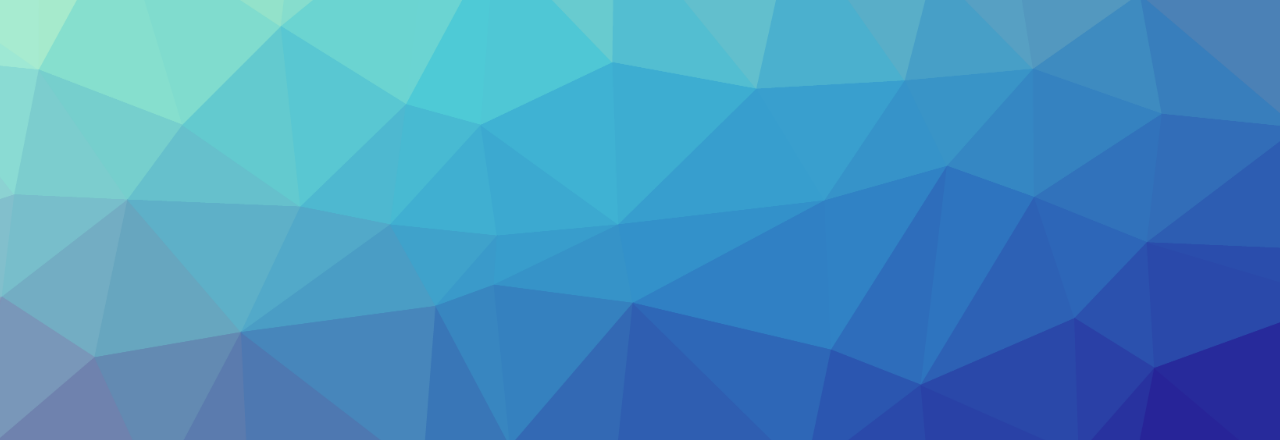
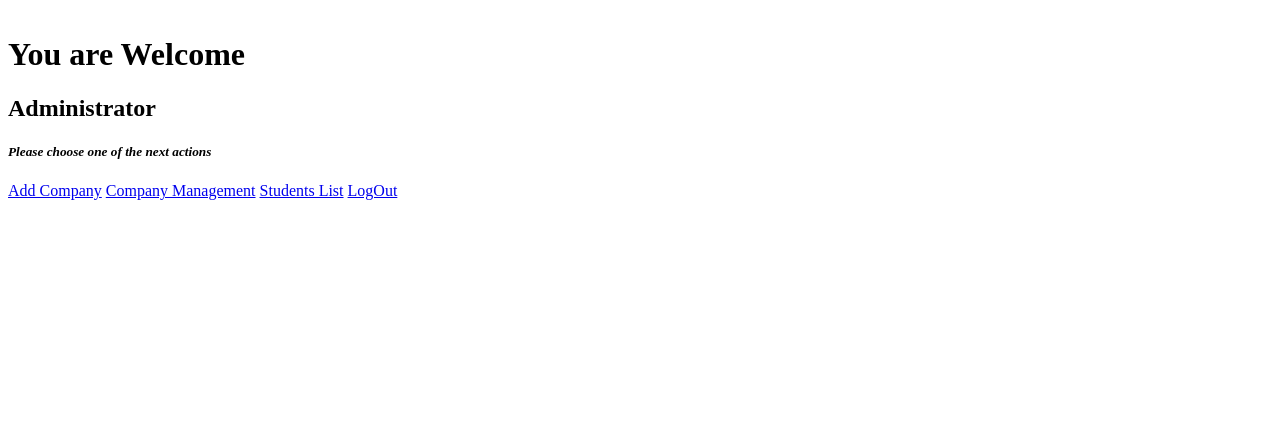
Before and after one commit to doloresbruzzone/FindYourJob, a PHP site: template Views/home-admin.php in a window 1280 px wide. Shown: the part 249-689 px from the top of the page. Run offline with PHP 8.4, Linux system fonts and the light colour scheme; the template is opened without the code that fills it, so the values that code supplies are empty; some libraries are stand-ins or nearby versions.

Commit message:
Update home-admin.php

```diff
--- a/Views/home-admin.php
+++ b/Views/home-admin.php
@@ -1,16 +1,31 @@
 <?php
-
-/// Aca tiene que ir el session
-
+ require_once('nav.php');
 ?>
 
-<h1> Home Admin </h1>
+<body>
+<header class="text-center">
+    <br><br>
+<img src="<?php echo IMG_PATH ?>homeAdmin.png" width="200" height="" alt=""/>
+       </header>
+    <!-- Header-->
+    <br><br>
+    <header class="d-flex align-items-center justify-content-center height-50">
 
-<center>
 
-<a class="nav-link" href="list-form.php">Manejo Empresas</a>
-<a class="nav-link" href="list-form.php">Cargar Propuesta Laboral</a>
-<a class="nav-link" href="list-form.php">Propuestas Laborales</a>
-<a class="nav-link" href="list-form.php">Crear Nuevos Usuarios</a>
+        <div class="container-menu px-8 px-lg-1 text-center ">
+        <!-- <div class="view-container"> -->
 
-</center>
+        <h1 p class="text-primary" class="mb-1">You are Welcome</h1>
+
+            <h2> Administrator </h2>
+            <h5 class="mb-5"><em>Please choose one of the next actions</em></h5>
+            <a class="btn btn-success btn-x2" href="<?php echo FRONT_ROOT ?>Company/RedirectAddForm">Add Company</a>
+           <!-- <a class="btn btn-success btn-x2" href="<?php echo FRONT_ROOT ?>Company/RedirectDeleteForm">Delete Company</a>  -->
+            <a class="btn btn-success btn-x2" href="<?php echo FRONT_ROOT ?>Company/ShowListViewAdmin">Company Management</a>
+             <!--<a class="btn btn-primary btn-xl" href="#">Lista de Propuestas</a>-->
+            <a class="btn btn-success btn-xl" href="<?php echo FRONT_ROOT ?>Student/ShowListView">Students List</a>
+            <a class="btn btn-success btn-xl" href="<?php echo FRONT_ROOT ?>Company/LogOut">LogOut</a>
+        </div>
+    </header>
+
+</body>
```
